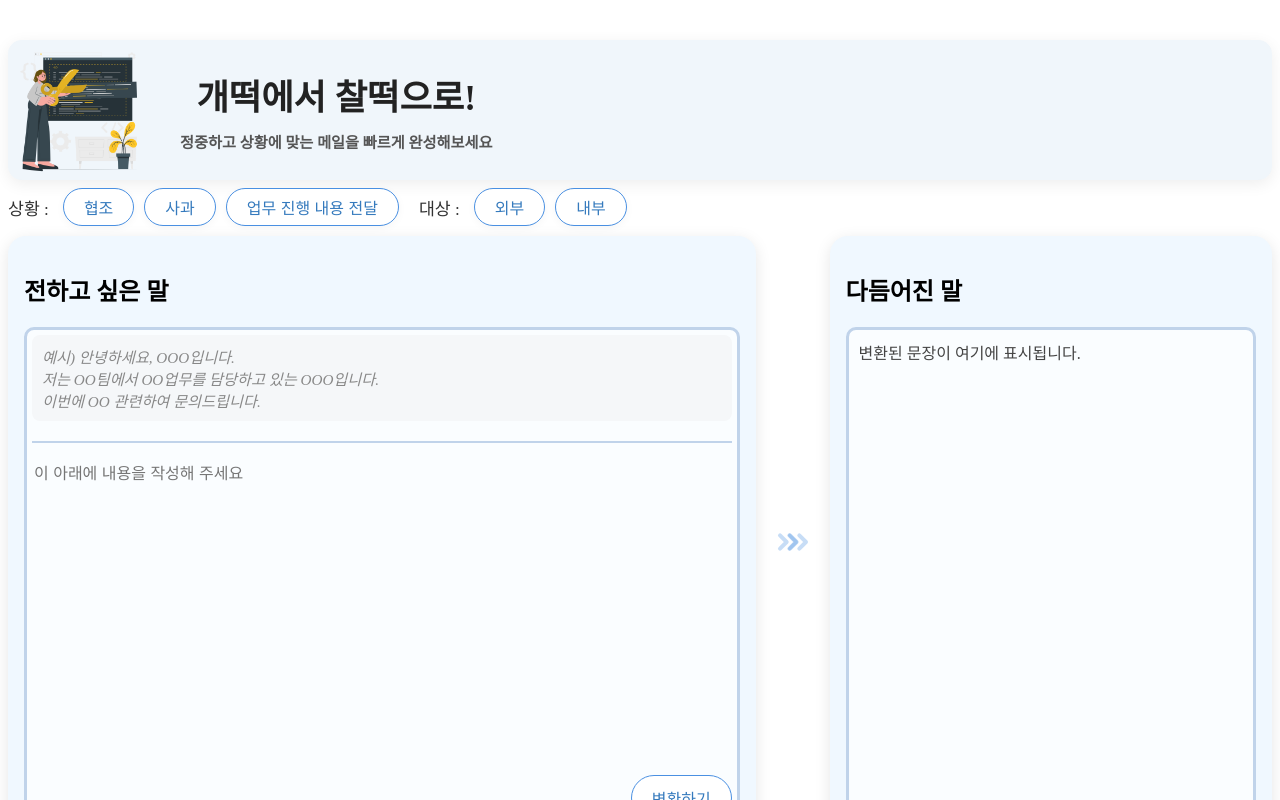
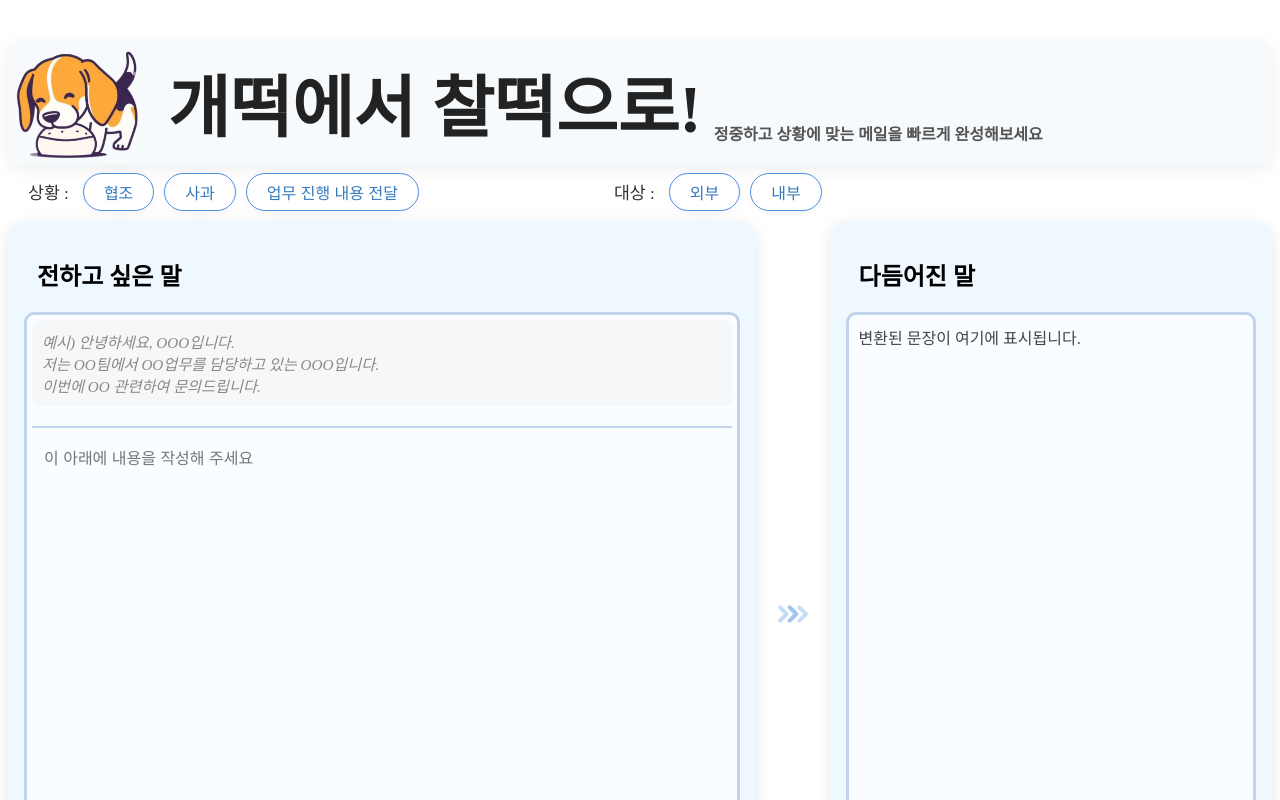
Before and after one commit to kim5303123/Mini4joProjApi, a React (Create React App) app in the folder frontend/: page / in a window 1280 px wide. Shown: the top 800 px of the page. Built offline with nearby package versions, Linux system fonts and the light colour scheme.

Commit message:
[예진] 페이지 디자인 수정중 6차

```diff
--- a/frontend/src/App.jsx
+++ b/frontend/src/App.jsx
@@ -20,13 +20,15 @@ function App() {
   const [selectedSituation, setSelectedSituation] = useState('');
   const [selectedTarget, setSelectedTarget] = useState('');
   const [loading, setLoading] = useState(false);
-  const [error, setError] = useState('');
+  const [showModal, setShowModal] = useState(false);
+  const [modalMessage, setModalMessage] = useState('');
+  const [showToast, setShowToast] = useState(false);
   const to = ['외부', '내부'];
 
   const handleConvert = async () => {
-    setError('');
     if (!selectedSituation || !selectedTarget || !inputText) {
-      setError('상황, 대상, 내용을 모두 입력해 주세요.');
+      setModalMessage('상황, 대상, 내용을 모두 입력해 주세요.');
+      setShowModal(true);
       return;
     }
     setLoading(true);
@@ -39,7 +41,8 @@ function App() {
       });
       setOutputText(res.converted_content);
     } catch (e) {
-      setError('변환 중 오류가 발생했습니다.');
+      setModalMessage('변환 중 오류가 발생했습니다.');
+      setShowModal(true);
     } finally {
       setLoading(false);
     }
@@ -47,28 +50,52 @@ function App() {
 
   const getTemplate = (situation) => {
     switch (situation) {
-      case '결재요청 메일':
-        return `예시) 안녕하세요, OOO입니다.\n이번 달 OO비용에 대한 결재를 요청드립니다.\n확인 부탁드립니다.`;
-      case '사과 메일':
-        return `예시) 안녕하세요, OOO입니다.\n이번 일에 대해 불편을 드려 정말 죄송합니다.\n다시는 같은 일이 발생하지 않도록 주의하겠습니다.`;
-      case '업무요청':
-        return `예시) 안녕하세요, OOO입니다.\nOO 프로젝트와 관련하여 협조 요청드립니다.\n자세한 사항은 아래 내용을 참고해 주세요.`;
+      case '협조':
+        return `예시) 안녕하세요\n○○건 확인 좀 해주실게 있어서 메일 드립니다.\n내용 보시고 가능하시면 회신 부탁드려요`;
+      case '사과':
+        return `예시) 안녕하세요 ○○님\n오늘 보낸 자료에 숫자 하나 잘못 들어간 거 같아서요\n다시 정리해서 보내드릴게요, 지금 확인 부탁드려요`;
+      case '업무 진행 내용 전달':
+        return `예시) 안녕하세요.\n지금까지 한 부분 정리해서 보내드립니다.\n한번 보시고 필요한 거 있으시면 말씀 주세요`;
       default:
         return `예시) 안녕하세요, OOO입니다.\n저는 OO팀에서 OO업무를 담당하고 있는 OOO입니다.\n이번에 OO 관련하여 문의드립니다.`;
     }
   };
 
+  const handleCopyOutput = () => {
+    if (!outputText) return;
+    navigator.clipboard.writeText(outputText);
+    setShowToast(true);
+    setTimeout(() => setShowToast(false), 2000);
+  };
+
   return (
     <div className="main-wrapper">
+      {showModal && (
+        <div className="custom-modal-overlay">
+          <div className="custom-modal-box">
+            <img src="/assets/logo4.png" alt="로고" className="custom-modal-logo" />
+            <div className="custom-modal-message">{modalMessage}</div>
+            <button className="custom-modal-btn" onClick={() => setShowModal(false)}>
+              확인
+            </button>
+          </div>
+        </div>
+      )}
+      {showToast && (
+        <div className="toast-message">복사되었습니다!</div>
+      )}
       <header className="page-title">
         <div className="title-row">
-          <img src="/assets/Code snippets-cuate.png" alt="일러스트" className="hero-illustration" />
+          <img src="/assets/logo4.png" alt="로고" className="hero-illustration" />
           <div className="title-text">
-            <h1>개떡에서 찰떡으로!</h1>
-            <p>정중하고 상황에 맞는 메일을 빠르게 완성해보세요</p>
+            <div className="title-main-row">
+              <h1 className="title-main">개떡에서 찰떡으로!</h1>
+            </div>
+            <p className="title-sub">정중하고 상황에 맞는 메일을 빠르게 완성해보세요</p>
           </div>
         </div>
       </header>
+
 
       <section className="selector-section">
         <div className="selector-group">
@@ -115,7 +142,6 @@ function App() {
               onChange={(e) => setInputText(e.target.value)}
             />
             <div className="input-toolbar">
-              <div className="error-message">{error}</div>
               <button
                 className="convert-inline-btn"
                 onClick={handleConvert}
@@ -134,8 +160,14 @@ function App() {
 
         <section className="output-section">
           <h2>다듬어진 말</h2>
-          <div className="result-area">
-            {outputText || '변환된 문장이 여기에 표시됩니다.'}
+          <div className="result-wrapper">
+            <div
+              className="result-area"
+              tabIndex={0}
+              onClick={handleCopyOutput}
+            >
+              {outputText || '변환된 문장이 여기에 표시됩니다.'}
+            </div>
           </div>
         </section>
       </main>
--- a/frontend/src/styles/App.css
+++ b/frontend/src/styles/App.css
@@ -15,7 +15,7 @@
   font-weight: 700;
   text-align: center;
   color: #222;
-  background: #f0f6fb;
+  background: #F7FAFC;
   border-radius: 14px;
   box-shadow: 0 4px 16px rgba(0,0,0,0.07);
   /* padding: 12px; */
@@ -29,27 +29,43 @@
 /* 타이틀 내부 구성 */
 .title-row {
   display: flex;
-  align-items: center;
-  gap: 32px;
-}
-
-.title-text h1 {
-  font-size: 2.2rem;
-  font-weight: 700;
-  margin: 0 0 10px;
-  color: #222;
-}
-
-.title-text p {
-  margin: 0;
-  font-size: 0.95rem;
-  color: #555;
+  align-items: center;  /* 세로 가운데 정렬 */
+  gap: 20px;
 }
 
 .hero-illustration {
   width: 140px;
   height: auto;
   object-fit: contain;
+  background: #F0F6FB;
+}
+
+.title-text {
+  display: flex;
+  /* justify-content: flex-end; */
+  justify-content: flex-start;
+  flex-direction: row;
+  align-items: flex-end;      /* 텍스트 baseline 맞춤 */
+  gap: 12px;
+}
+
+.title-main-row {
+  display: flex;
+  align-items: baseline;
+}
+
+.title-main {
+  font-size: 4.2rem;
+  font-weight: 700;
+  margin: 0;
+  color: #222;
+}
+
+.title-sub {
+  font-size: 1rem;
+  color: #555;
+  margin: 0;
+  padding-bottom: 6px;        /* 살짝 아래로 내리기 */
 }
 
 /* 상황/대상 선택 섹션 */
@@ -57,8 +73,9 @@
   width: 100%;
   display: flex;
   justify-content: flex-start;
-  gap: 20px;
+  gap: 195px;
   margin-bottom: 10px;
+  margin-left: 40px;
   flex-wrap: wrap;
 }
 
@@ -118,6 +135,10 @@
   height: 100%;
 }
 
+.input-section h2{
+  margin-left: 13px;
+}
+
 .input-section, .output-section {
   flex: 1;
   display: flex;
@@ -135,6 +156,10 @@
 
 .output-section {
   max-width: 35%;
+}
+
+.output-section h2{
+  margin-left: 13px;
 }
 
 .textarea-wrapper {
@@ -165,19 +190,14 @@
   line-height: 1.6;
   font-family: 'Noto Sans KR', sans-serif;
   flex: 1;
+  margin-left: 10px;
 }
 
 .input-toolbar {
   margin-top: 12px;
   display: flex;
-  justify-content: space-between; /* 왼쪽엔 메시지, 오른쪽엔 버튼 */
+  justify-content: flex-end;
   align-items: center;
-}
-
-.error-message {
-  color: red;
-  font-size: 0.9rem;
-  margin: 0; /* 여백 제거 */
 }
 
 .convert-inline-btn {
@@ -200,8 +220,15 @@
   font-size: 1rem;
   color: #444;
   white-space: pre-wrap;
+  word-wrap: break-word;
   overflow-y: auto;
-  min-height: 300px;
+  overflow-x: hidden;
+  min-height: 650px;
+}
+
+.result-wrapper:focus-within .result-area {
+  border-color: #4a90e2;
+  box-shadow: 0 0 4px rgba(74, 144, 226, 0.3);
 }
 
 @keyframes fade-pulse {
@@ -270,3 +297,89 @@
   border-top: 2px solid #c0d3ea; /* 연한 파란색 선 */
   margin: 8px 0 16px 0;          /* 위아래 여백 */
 }
+
+/* 모달 오버레이 */
+.custom-modal-overlay {
+  position: fixed;
+  top: 0; left: 0; right: 0; bottom: 0;
+  background: rgba(0, 0, 0, 0.3);
+  z-index: 9999;
+  display: flex;
+  align-items: center;
+  justify-content: center;
+}
+
+/* 모달 박스 */
+.custom-modal-box {
+  background: #fff;
+  border-radius: 18px;
+  box-shadow: 0 8px 32px rgba(0,0,0,0.18);
+  padding: 36px 32px 28px 32px;
+  min-width: 320px;
+  max-width: 90vw;
+  display: flex;
+  flex-direction: column;
+  align-items: center;
+  animation: modal-pop 0.18s cubic-bezier(.4,1.6,.6,1) 1;
+}
+
+@keyframes modal-pop {
+  0% { transform: scale(0.92); opacity: 0; }
+  100% { transform: scale(1); opacity: 1; }
+}
+
+.custom-modal-logo {
+  width: 70px;
+  height: 70px;
+  object-fit: contain;
+  margin-bottom: 18px;
+}
+
+.custom-modal-message {
+  font-size: 1.13rem;
+  color: #222;
+  text-align: center;
+  margin-bottom: 28px;
+  font-weight: 500;
+  line-height: 1.6;
+}
+
+.custom-modal-btn {
+  background: #3c82f6;
+  color: #fff;
+  border: none;
+  border-radius: 999px;
+  padding: 10px 38px;
+  font-size: 1.08rem;
+  font-weight: 600;
+  cursor: pointer;
+  box-shadow: 0 2px 8px rgba(60,130,246,0.10);
+  transition: background 0.18s;
+}
+.custom-modal-btn:hover {
+  background: #2563eb;
+}
+
+.toast-message {
+  position: fixed;
+  left: 50%;
+  bottom: 48px;
+  transform: translateX(-50%);
+  background: #323232cc;
+  color: #fff;
+  padding: 14px 36px;
+  border-radius: 16px;
+  font-size: 1.08rem;
+  font-weight: 500;
+  z-index: 10000;
+  box-shadow: 0 4px 16px rgba(0,0,0,0.18);
+  animation: fadeInOut 2s cubic-bezier(.4,1.6,.6,1);
+  pointer-events: none;
+}
+
+@keyframes fadeInOut {
+  0% { opacity: 0; transform: translateX(-50%) translateY(20px); }
+  10% { opacity: 1; transform: translateX(-50%) translateY(0); }
+  90% { opacity: 1; transform: translateX(-50%) translateY(0); }
+  100% { opacity: 0; transform: translateX(-50%) translateY(20px); }
+}
```
Also changed, not shown: frontend/public/assets/logo4.png (added).
